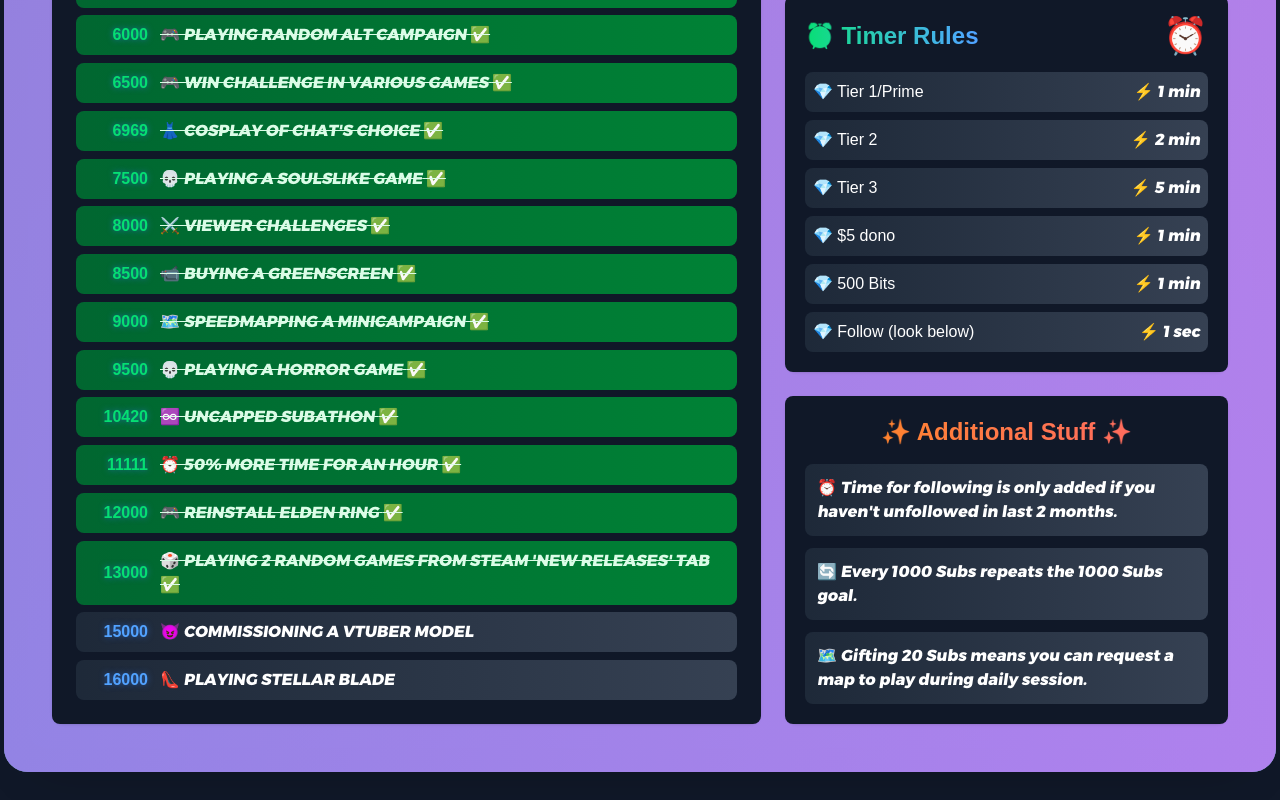
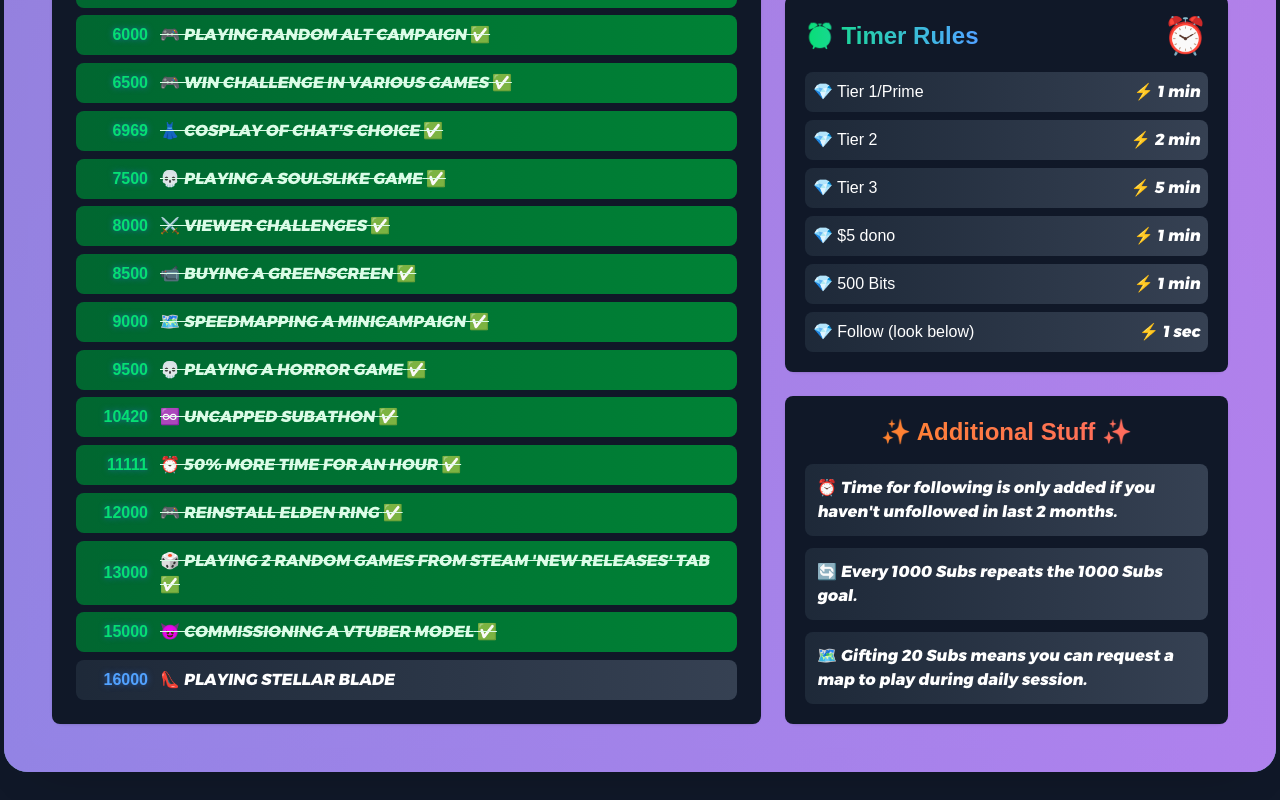
Before and after one commit to VellVee/scrapie-subathon, a Next.js app: page / in a window 1280 px wide. Shown: the part 774-1574 px from the top of the page. Built offline with nearby package versions, Linux system fonts and the light colour scheme.

Commit message:
15k done

```diff
--- a/app/page.tsx
+++ b/app/page.tsx
@@ -42,7 +42,7 @@ export default function SubathonPage() {
     { goal: 11111, text: "⏰ 50% MORE TIME FOR AN HOUR", met: true },
     { goal: 12000, text: "🎮 REINSTALL ELDEN RING", met: true },
     { goal: 13000, text: "🎲 PLAYING 2 RANDOM GAMES FROM STEAM 'NEW RELEASES' TAB", met: true },
-    { goal: 15000, text: "😈 COMMISSIONING A VTUBER MODEL", met: false },
+    { goal: 15000, text: "😈 COMMISSIONING A VTUBER MODEL", met: true },
     { goal: 16000, text: "👠 PLAYING STELLAR BLADE", met: false },
   ], []);
 
```
